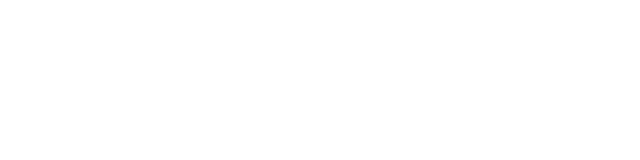
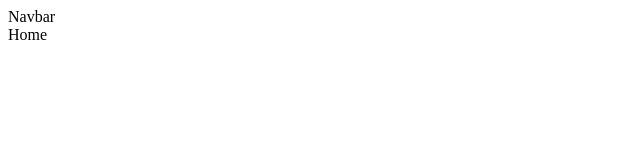
Before and after one commit to HarlonGarcia/reactjs-shoppingcar, a React (Vite) app: page / in a window 1280 px wide. Shown: the top 160 px of the page, without its empty margins (0-640 px from the left). Built offline with nearby package versions, Linux system fonts and the light colour scheme.

Commit message:
feat: add page routes

```diff
--- a/src/App.tsx
+++ b/src/App.tsx
@@ -1,13 +1,20 @@
-import { useState } from 'react'
-import reactLogo from './assets/react.svg'
-import viteLogo from '/vite.svg'
-import './App.css'
+import { BrowserRouter, Routes, Route } from "react-router-dom";
+import "./App.css";
+
+import Navbar from "./components/Navbar";
+import Home from "./pages/Home";
+import AdminPanel from "./pages/AdminPanel";
 
 function App() {
   return (
-    <>
-    </>
-  )
+    <BrowserRouter>
+      <Navbar />
+      <Routes>
+        <Route path="/" element={<Home />} />
+        <Route path="/" element={<AdminPanel />} />
+      </Routes>
+    </BrowserRouter>
+  );
 }
 
-export default App
+export default App;
--- /dev/null
+++ b/src/components/Navbar.tsx
@@ -0,0 +1,5 @@
+import React from "react";
+
+export default function Navbar() {
+  return <div>Navbar</div>;
+}
--- /dev/null
+++ b/src/pages/AdminPanel.tsx
@@ -0,0 +1,5 @@
+import React from "react";
+
+export default function AdminPanel() {
+  return <div>AdminPanel</div>;
+}
--- /dev/null
+++ b/src/pages/Home.tsx
@@ -0,0 +1,5 @@
+import React from "react";
+
+export default function Home() {
+  return <div>Home</div>;
+}
```
